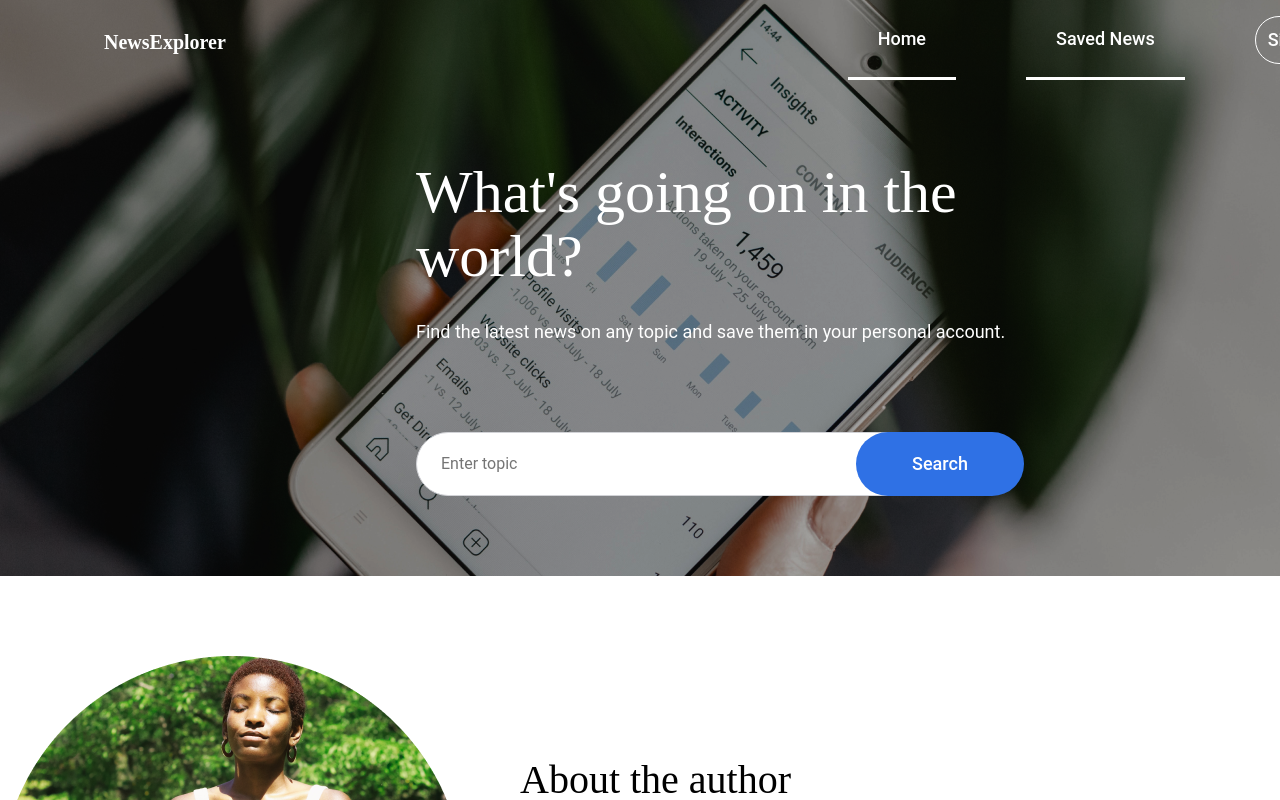
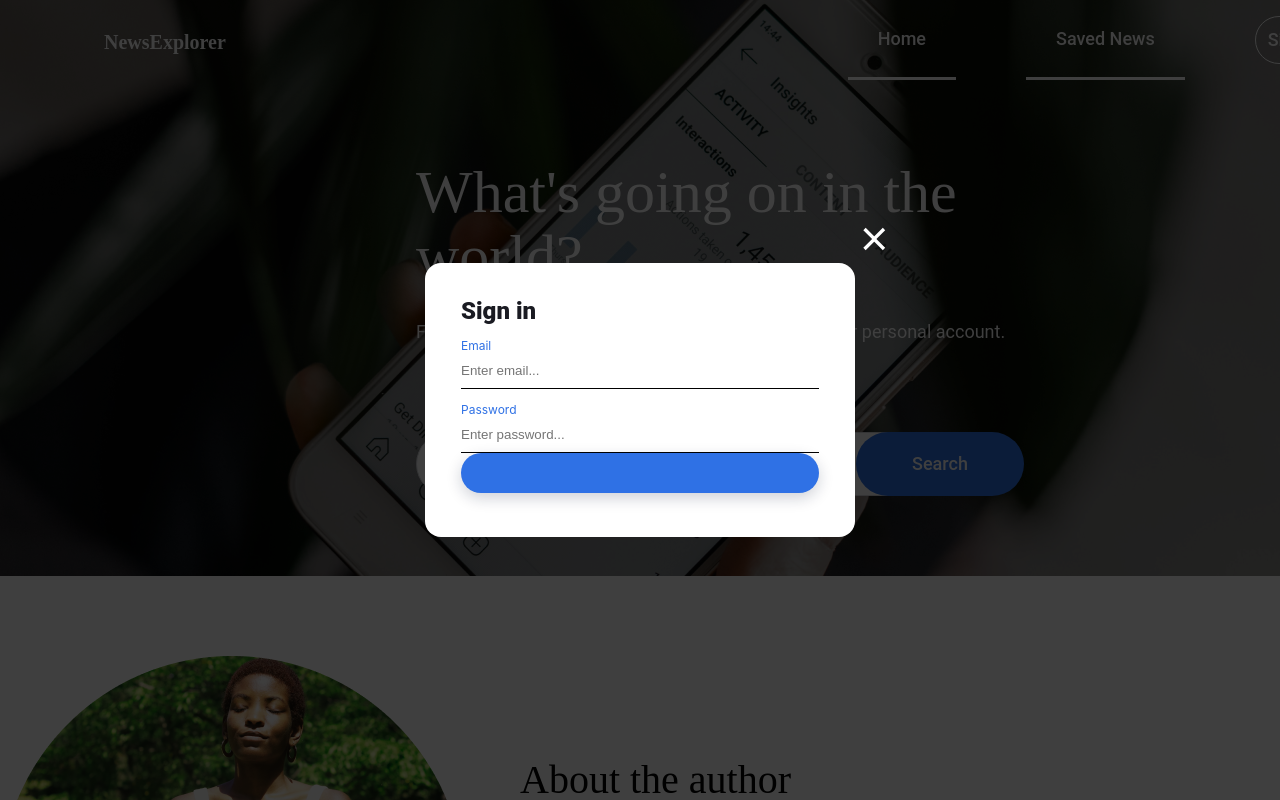
Before and after one commit to adirx20/news-explorer-frontend, a React (Create React App) app: page / in a window 1280 px wide. Shown: the top 800 px of the page. Built offline with nearby package versions, Linux system fonts and the light colour scheme.

Commit message:
edit AccountButton, add FormInput and Popups

```diff
--- a/src/components/AccountButton/AccountButton.js
+++ b/src/components/AccountButton/AccountButton.js
@@ -3,16 +3,22 @@ import signOutIconBlack from '../../images/signout-icon_black.svg';
 import signOutIconWhite from '../../images/signout-icon_white.svg';
 import './AccountButton.css';
 
-function AccountButton({ loggedIn }) {
+function AccountButton({ loggedIn, onClick }) {
     return loggedIn ? (
-        <button className='account-button'>
+        <button
+            className='account-button'
+            onClick={onClick}
+        >
             <span>
                 Username
             </span>
             <img src={signOutIconBlack} />
         </button>
     ) : (
-        <button className='account-button'>
+        <button
+            className='account-button'
+            onClick={onClick}
+        >
             <span>
                 Sign In
             </span>
--- a/src/components/App/App.js
+++ b/src/components/App/App.js
@@ -7,10 +7,29 @@ import Navigation from '../Navigation/Navigation';
 import AccountButton from '../AccountButton/AccountButton';
 import Main from '../Main/Main';
 import Footer from '../Footer/Footer';
+import Popup from '../Popup/Popup';
+import PopupWithForm from '../PopupWithForm/PopupWithForm';
+import FormInput from '../FormInput/FormInput';
 
 function App() {
   const [loggedIn, setLoggedIn] = useState(false);
   const [currentUser, setCurrentUser] = useState({});
+  const [isLoginPopupOpen, setIsLoginPopupOpen] = useState(true);
+  const [isRegisterPopupOpen, setIsRegisterPopupOpen] = useState(false);
+
+  function openLoginPopup() {
+    setIsLoginPopupOpen(true);
+  }
+
+  function closePopups() {
+    setIsLoginPopupOpen(false);
+    setIsRegisterPopupOpen(false);
+  };
+
+  function handleLoginSubmit() {
+    // >>> functionality here <<<
+    setIsLoginPopupOpen(false);
+  }
 
   return (
     <BrowserRouter>
@@ -22,6 +41,7 @@ function App() {
             >
               <AccountButton
                 loggedIn={loggedIn}
+                onClick={openLoginPopup}
               />
             </Navigation>
           </Header>
@@ -34,6 +54,28 @@ function App() {
               }
             />
           </Routes>
+          <Popup
+            isOpen={isLoginPopupOpen}
+            onClose={closePopups}
+          />
+          <PopupWithForm
+            isOpen={isLoginPopupOpen}
+            onClose={closePopups}
+            onSubmit={handleLoginSubmit}
+            title='Sign in'
+            buttonText='Sign up'
+          >
+            <FormInput
+              type='email'
+              name='Email'
+              placeholder='email'
+            />
+            <FormInput
+              type='password'
+              name='Password'
+              placeholder='password'
+            />
+          </PopupWithForm>
           <Footer />
         </CurrentUserContext.Provider>
       </div>
--- /dev/null
+++ b/src/components/FormInput/FormInput.css
@@ -0,0 +1,26 @@
+.form__input-container {
+    width: 358px;
+    margin: 13px 0 0;
+    display: flex;
+    flex-direction: column;
+    font-family: 'Inter';
+    font-size: 14px;
+    font-weight: 400;
+    line-height: 17px;
+}
+
+.form__input-title {
+    color: rgba(47, 113, 229, 1);
+    font-family: 'Inter';
+    font-size: 12px;
+    font-weight: 400;
+    line-height: 15px;
+}
+
+.form__input {
+    padding: 10px 0;
+    border: none;
+    border-bottom: 1px solid rgba(0, 0, 0, 1);
+    outline: none;
+    transition: border-bottom .3 linear;
+}
--- /dev/null
+++ b/src/components/FormInput/FormInput.js
@@ -0,0 +1,38 @@
+import React from 'react';
+import './FormInput.css';
+
+function FormInput({
+    type,
+    name,
+    placeholder,
+    setIsValid,
+    setValues,
+    values,
+    isOpen
+}) {
+    const [value, setValue] = React.useState('');
+
+    const handleChange = (evt) => {
+        setValue(evt.target.value);
+        setValues({ ...values, [evt.target.name]: evt.target.value });
+    };
+
+    return (
+        <div className='form__input-container'>
+            <span className={`form__input-title form__input-${name.toLowerCase()}`}>
+                {name}
+            </span>
+            <input
+                className='form__input'
+                onChange={handleChange}
+                value={value}
+                type={type}
+                name={name.toLowerCase()}
+                placeholder={`Enter ${placeholder}...`}
+                required
+            />
+        </div>
+    )
+}
+
+export default FormInput;
--- /dev/null
+++ b/src/components/Popup/Popup.css
@@ -0,0 +1,18 @@
+.popup {
+  width: 100%;
+  height: 100vh;
+  position: fixed;
+  top: 0;
+  left: 0;
+  background-color: rgba(0, 0, 0, 0.5);
+  overflow: hidden;
+  display: none;
+  flex-direction: column;
+  justify-content: center;
+  align-items: center;
+  z-index: 1;
+}
+
+.popup_opened {
+  display: flex;
+}
--- /dev/null
+++ b/src/components/Popup/Popup.js
@@ -0,0 +1,32 @@
+import React from 'react';
+import './Popup.css';
+
+function Popup({ isOpen, onClose, children }) {
+    React.useEffect(() => {
+        const handleEscape = (evt) => {
+            if (evt.key === 'Escape') {
+                onClose();
+            }
+        };
+        document.addEventListener('keydown', handleEscape);
+
+        return () => document.removeEventListener('keydown', handleEscape);
+    }, [isOpen, onClose]);
+
+    const handleBackgroundClick = (evt) => {
+        if (evt.target === evt.currentTarget) {
+            onClose();
+        }
+    };
+
+    return (
+        <div
+            onClick={handleBackgroundClick}
+            className={`popup ${isOpen && 'popup_opened'}`}
+        >
+            {children}
+        </div>
+    );
+}
+
+export default Popup;
--- a/src/components/PopupWithForm/PopupWithForm.css
+++ b/src/components/PopupWithForm/PopupWithForm.css
@@ -1 +1,43 @@
 /* popup with form */
+.form {
+    padding: 34px 36px 28px;
+    background-color: rgba(255, 255, 255, 1);
+    display: flex;
+    flex-direction: column;
+    position: relative;
+    border-radius: 16px;
+    outline: none;
+    color: rgba(26, 27, 34, 1);
+    font-family: 'Roboto';
+}
+
+.form__close-button {
+    position: absolute;
+    top: -45px;
+    right: -45px;
+    background-color: transparent;
+    border: none;
+    cursor: pointer;
+}
+
+.form__title {
+    margin: 0 0 9px;
+    font-family: 'Roboto';
+    font-size: 24px;
+    font-weight: 900;
+    line-height: 28px;
+}
+
+.form__submit-button {
+    width: 100%;
+    margin: 0 0 16px;
+    padding: 20px 0;
+    background-color: rgba(47, 113, 229, 1);
+    color: rgba(255, 255, 255, 1);
+    border: none;
+    outline: none;
+    box-shadow: 0px 5px 15px rgba(14, 26, 57, .2);
+    border-radius: 100px;
+    cursor: pointer;
+    transition: background-color .2s linear;
+}
--- a/src/components/PopupWithForm/PopupWithForm.js
+++ b/src/components/PopupWithForm/PopupWithForm.js
@@ -1,10 +1,59 @@
 import React from 'react';
 import './PopupWithForm.css';
+import Popup from '../Popup/Popup';
+import closeIcon from '../../images/popup-close-icon-white.svg';
 
-function PopupWithForm() {
+function PopupWithForm({
+    isOpen,
+    onClose,
+    onSubmit,
+    title,
+    type,
+    name,
+    buttonText,
+    children
+}) {
+    function handleSubmit(evt) {
+        evt.preventDefault();
+        onSubmit();
+    }
+
     return (
-        <>
-        </>
+        <Popup
+            isOpen={isOpen}
+            onClose={onClose}
+        >
+            <div className="form">
+                <form
+                    type="submit"
+                    onSubmit={handleSubmit}
+                >
+                    <button
+                        className="form__close-button"
+                        type="button"
+                        onClick={onClose}
+                    >
+                        <img
+                            className="form__close-icon"
+                            src={closeIcon}
+                            alt="X closing button"
+                        />
+                    </button>
+                    <h2 className="form__title">
+                        {title}
+                    </h2>
+                    <div className='form__content'>
+                        {children}
+                    </div>
+                    <button
+                        className='form__submit-button'
+                        type="submit"
+                    >
+                        {name}
+                    </button>
+                </form>
+            </div>
+        </Popup>
     );
 };
 
```
Also changed, not shown: src/images/popup-close-icon-white.svg (added).
